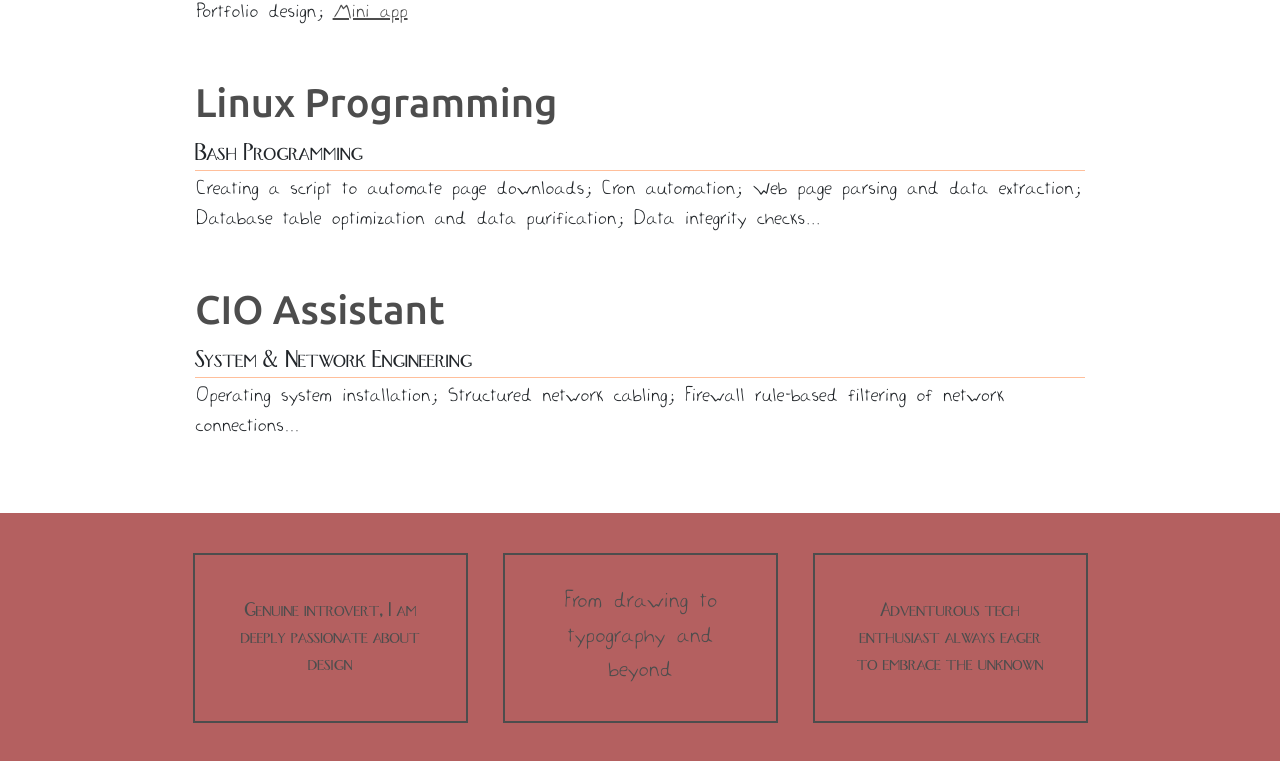
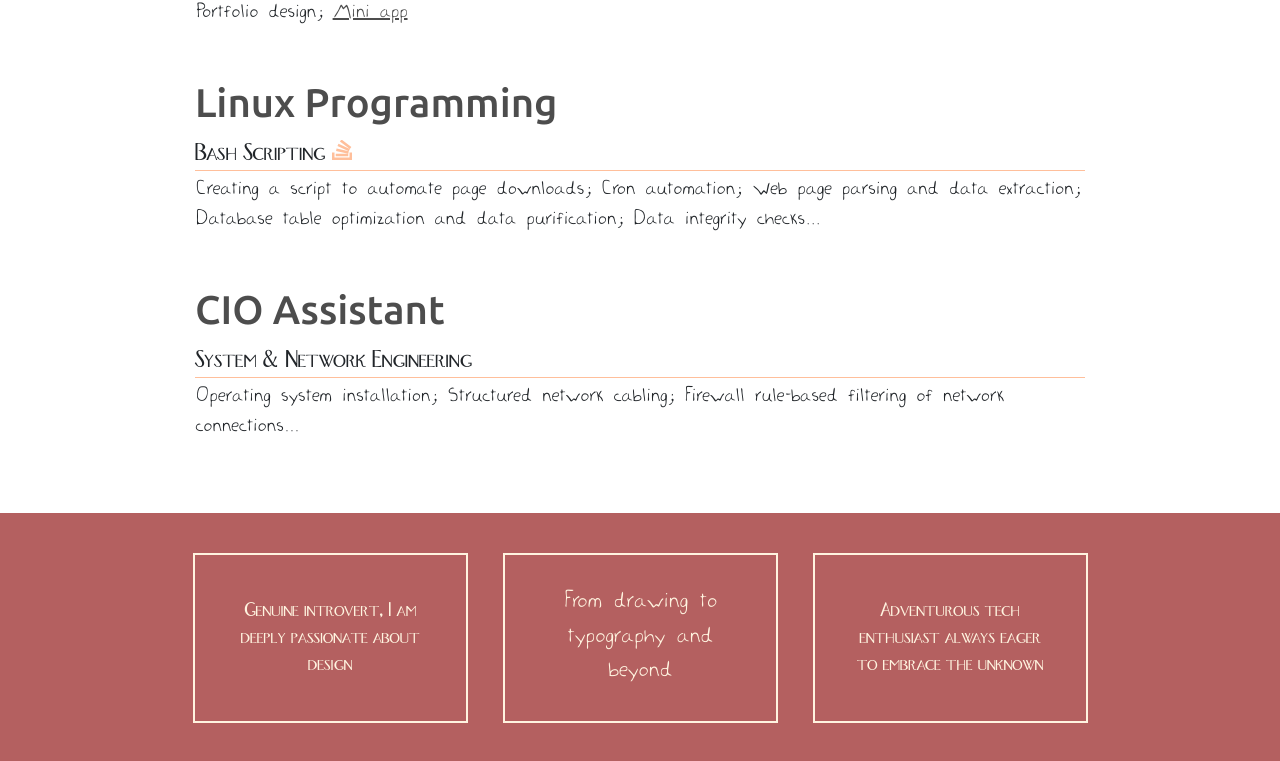
Before and after one commit to Antsamotady/ResumePortfolio, a React (Create React App) app: page /capabilities in a window 1280 px wide. Shown: the part 913-1674 px from the top of the page. Built offline with nearby package versions, Linux system fonts and the light colour scheme.

Commit message:
Fix Footer component position, vertiacal center, readability

```diff
--- a/src/App.js
+++ b/src/App.js
@@ -67,8 +67,9 @@ class App extends Component {
 
             {showMiddle && <Middle />}
 
-            <Footer />
           </div>
+
+          <Footer />
 
         </div>
       </Router>
--- a/src/Components/Footer.js
+++ b/src/Components/Footer.js
@@ -13,7 +13,7 @@ function Footer() {
   const year = now.getFullYear();
 
   return (
-    <div className="footer">
+    <div className="app-footer">
       <div className="app-container">
         <div className="footer-body">
           <div className="footer-logo">LOGO</div>
--- a/src/Components/Pages/Capabilities.js
+++ b/src/Components/Pages/Capabilities.js
@@ -1,6 +1,7 @@
 import React, { Component } from 'react';
 
 import { BsGithub } from 'react-icons/bs';
+import { ImStackoverflow } from 'react-icons/im';
 
 import "../../Stylesheets/capabilities.css";
 import "../../Stylesheets/miniapp.css";
@@ -105,7 +106,7 @@ class Capabilities extends Component {
             <div className="tasks">
               <div className="task">
                 <div className="tech-header">
-                  <span className="tech-title">Bash Programming </span><span className="icon-link"><a href="https://github.com/Antsamotady/"></a></span>
+                  <span className="tech-title">Bash Scripting </span><span className="icon-link"><a href="https://stackoverflow.com/users/9532910/antsamotady"><ImStackoverflow /></a></span>
                 </div>
                 <p>Creating a script to automate page downloads; Cron automation; Web page parsing and data extraction; Database table optimization and data purification; Data integrity checks...</p>
               </div>
--- a/src/Stylesheets/footer.css
+++ b/src/Stylesheets/footer.css
@@ -1,5 +1,5 @@
 /* footer part */
-.footer {
+.app-footer {
     background: var(--color-bg-footer);
     height: auto;
 }
--- a/src/Stylesheets/main.css
+++ b/src/Stylesheets/main.css
@@ -85,3 +85,15 @@ blockquote:before, blockquote:after, q:before, q:after {
     padding-left: 15px;
     padding-right: 15px;
 }
+
+.main-container {
+    display: flex;
+    flex-direction: column;
+    height: 100vh;
+}
+
+.app-body {
+    flex: 1 1;
+    display: flex;
+    flex-direction: column;
+}
--- a/src/Stylesheets/middle.css
+++ b/src/Stylesheets/middle.css
@@ -59,8 +59,8 @@
     --my-box-width: 275px;
     width: var(--my-box-width);
     height: calc(var(--my-box-width) / var(--golden-ratio));
-    color: var(--color-bg-footer);
-    border: 2px solid var(--color-bg-footer);
+    color: var(--color-lightyellow);
+    border: 2px solid var(--color-lightyellow);
     margin: 2rem auto;
     padding: 2rem;
     text-align: center;
@@ -82,5 +82,7 @@
 }
 .info-box-item:hover {
     background: var(--color-bg-header);
+    color: var(--color-bg-footer);
+    border: 2px solid var(--color-bg-footer);
     transition: 0.5s;
 }
```
